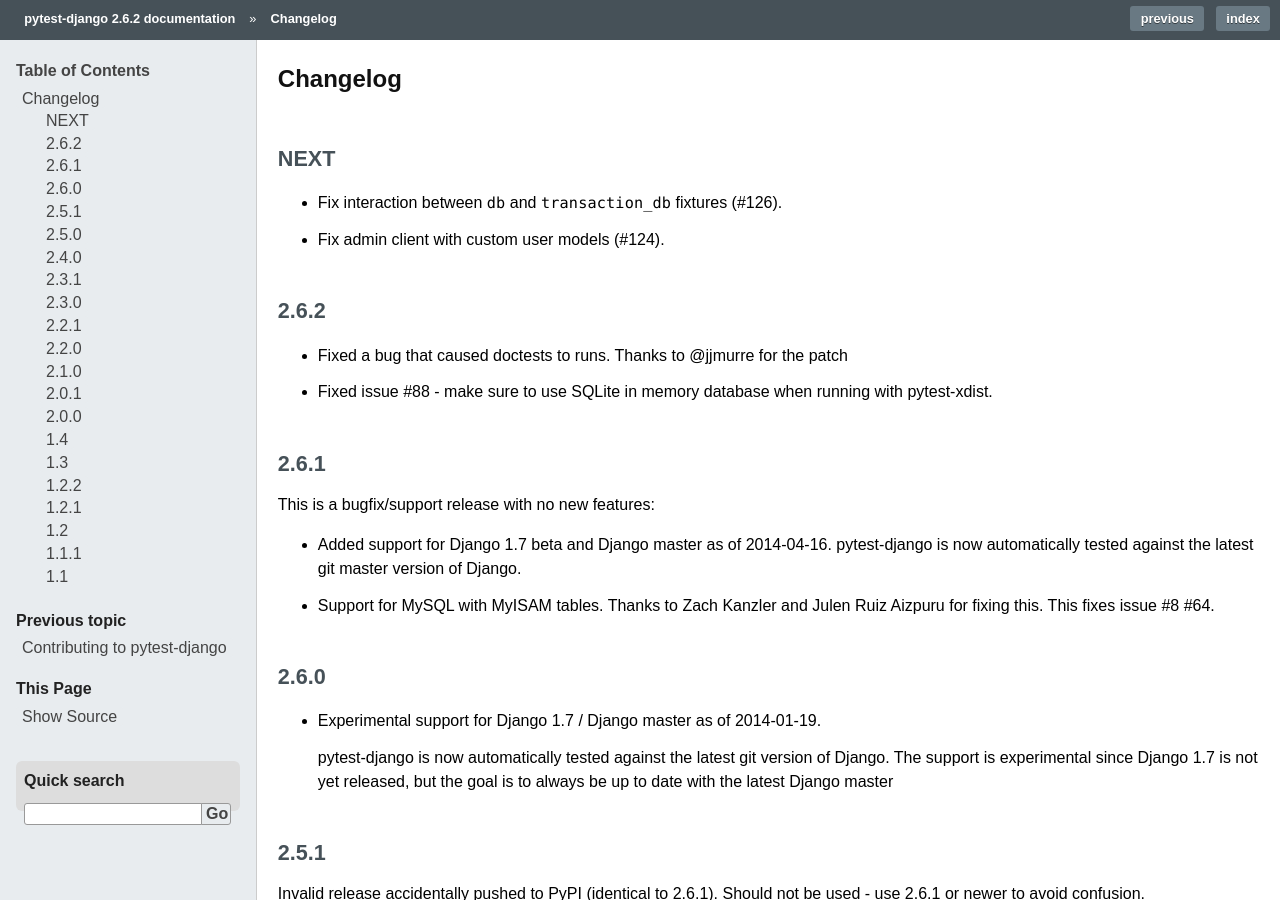
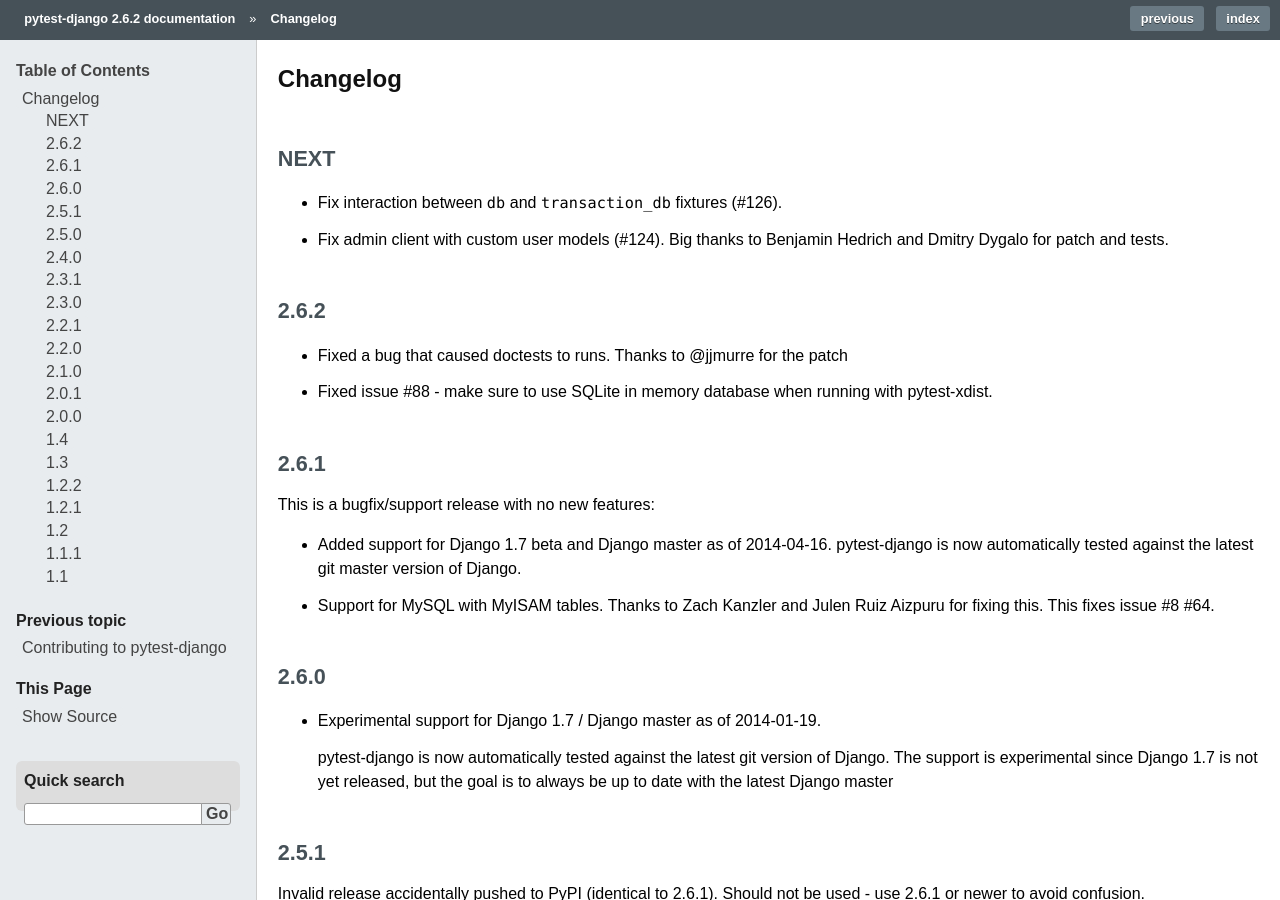
Before and after one commit to pytest-dev/pytest-django, a Sphinx documentation site: the page built from docs/changelog.rst, in a window 1280 px wide and 900 px high. Built offline with Sphinx 7.4.7, drawn with Linux system fonts in a browser that asks for light colours.

Commit message:
Added a thank you note to the changelog regarding #124

```diff
--- a/docs/changelog.rst
+++ b/docs/changelog.rst
@@ -6,7 +6,8 @@
 
 * Fix interaction between ``db`` and ``transaction_db`` fixtures (#126).
 
-* Fix admin client with custom user models (#124).
+* Fix admin client with custom user models (#124). Big thanks to Benjamin
+  Hedrich and Dmitry Dygalo for patch and tests.
 
 2.6.2
 -----
```
